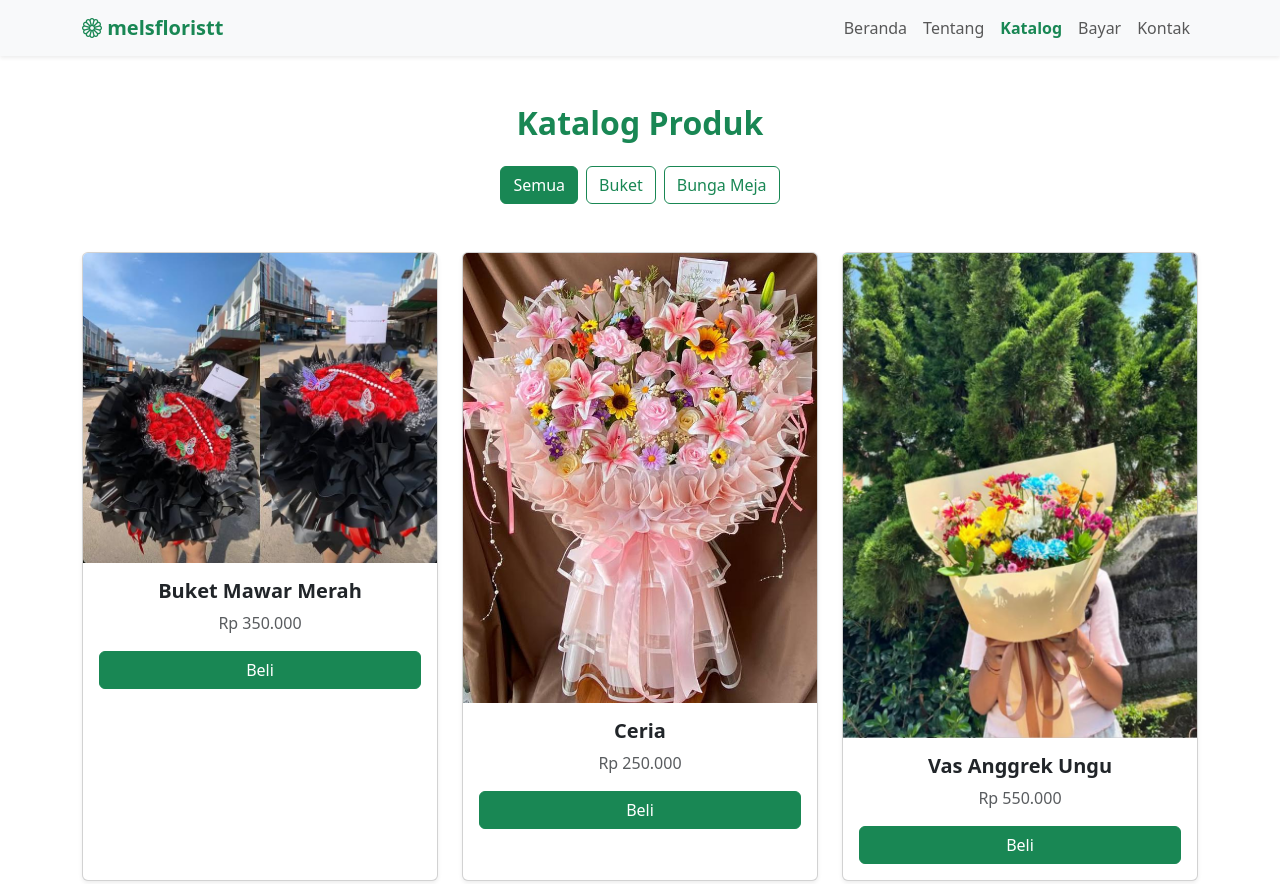
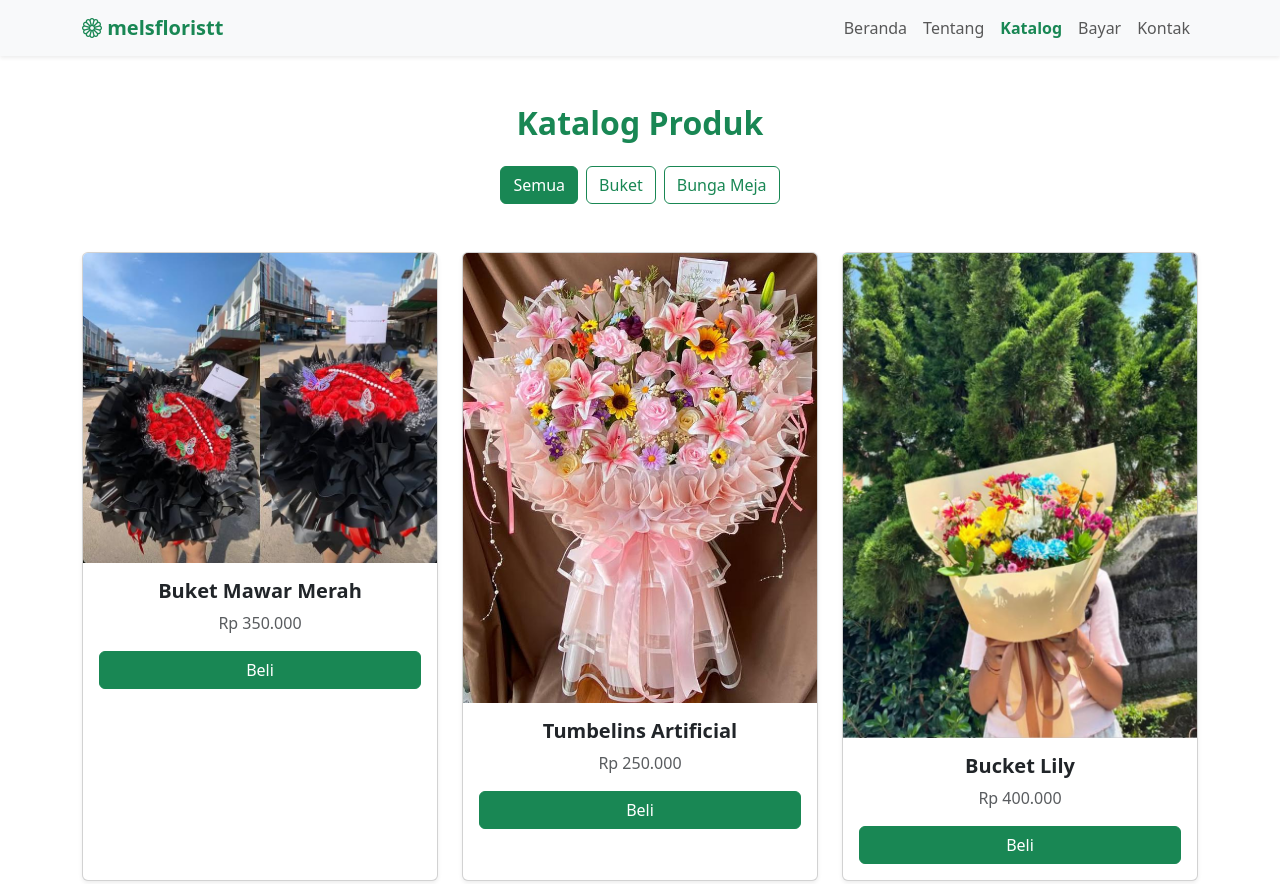
Before and after one commit to anisyayel-hash/melsfloristtrhmaaa, a plain HTML site: page Katalok.html in a window 1280 px wide. Shown: the top 884 px of the page. Drawn offline with nearby package versions, Linux system fonts and the light colour scheme.

Commit message:
Add files via upload

```diff
--- a/Katalok.html
+++ b/Katalok.html
@@ -58,7 +58,7 @@
                         <img src="tumbelins artificial.jpeg"
                             class="card-img-top" alt="Matahari">
                         <div class="card-body text-center">
-                            <h5 class="card-title fw-bold">Ceria</h5>
+                            <h5 class="card-title fw-bold">Tumbelins Artificial</h5>
                             <p class="card-text text-muted">Rp 250.000</p>
                             <a href="bayar.html" class="btn btn-success w-100">Beli</a>
                         </div>
@@ -69,8 +69,8 @@
                         <img src="lily.jpeg"
                             class="card-img-top" alt="Vas Anggrek">
                         <div class="card-body text-center">
-                            <h5 class="card-title fw-bold">Vas Anggrek Ungu</h5>
-                            <p class="card-text text-muted">Rp 550.000</p>
+                            <h5 class="card-title fw-bold">Bucket Lily</h5>
+                            <p class="card-text text-muted">Rp 400.000</p>
                             <a href="bayar.html" class="btn btn-success w-100">Beli</a>
                         </div>
                     </div>
```
Also changed, not shown: index.html (+2 -2 lines).
